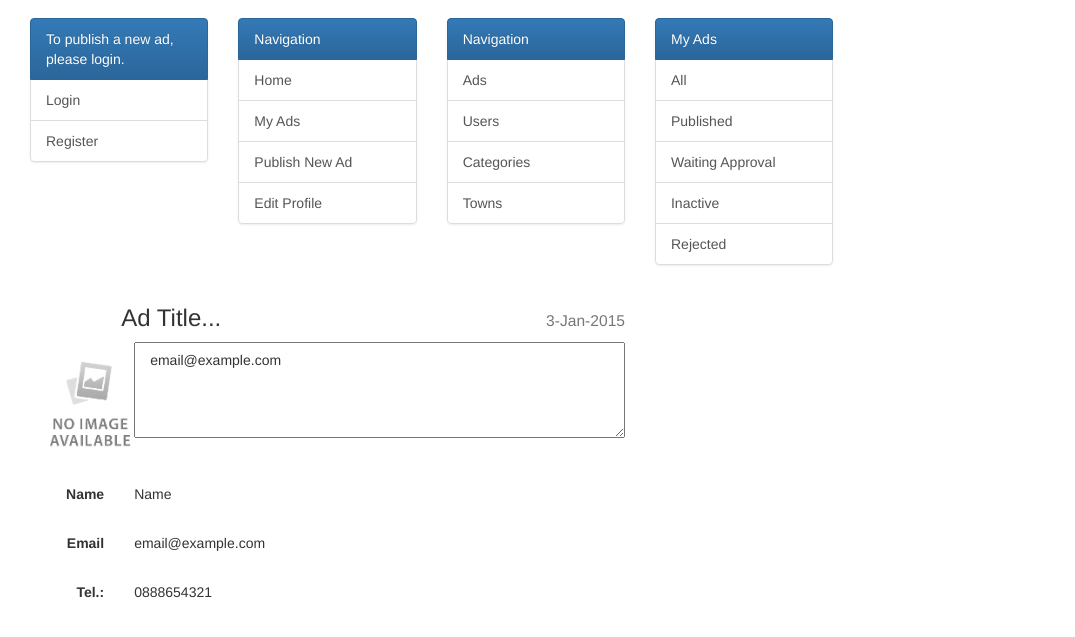
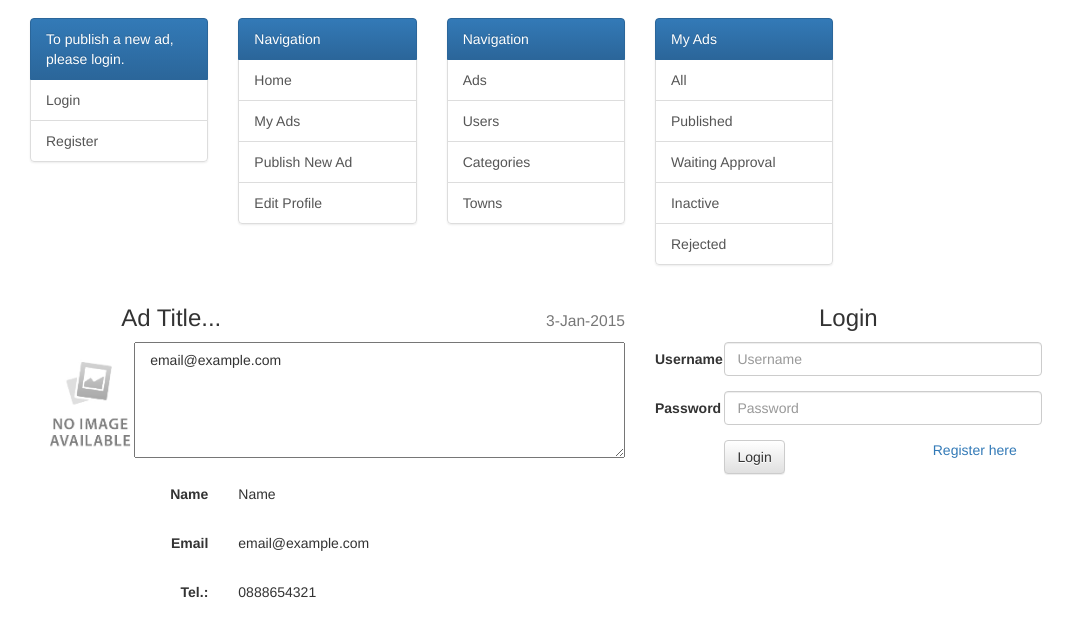
Before and after one commit to stuckata/ads-project, a website: page app/bootstrap-themed-home-page.html in a window 1280 px wide. Shown: the part 161-798 px from the top of the page, without its empty margins (0-1075 px from the left). Drawn offline with Linux system fonts and the light colour scheme.

Commit message:
added bootstrap user login

```diff
--- a/app/bootstrap-themed-home-page.html
+++ b/app/bootstrap-themed-home-page.html
@@ -113,28 +113,57 @@
                                         <img src="images/No_image_available.jpg">
                                     </div>
                                     <div class="col-md-10">
-                                        <textarea rows="4" class="form-control-static col-md-12">email@example.com</textarea>
+                                        <textarea rows="5" class="form-control-static col-md-12">email@example.com</textarea>
                                     </div>
                                 </div>
                                 <div class="form-group">
-                                    <label class="col-md-2 control-label">Name</label>
-                                    <div class="col-md-10">
+                                    <label class="col-md-offset-2 col-md-2 control-label">Name</label>
+                                    <div class="col-md-8">
                                         <p class="form-control-static">Name</p>
                                     </div>
                                 </div>
                                 <div class="form-group">
-                                    <label class="col-md-2 control-label">Email</label>
-                                    <div class="col-md-10">
+                                    <label class="col-md-offset-2 col-md-2 control-label">Email</label>
+                                    <div class="col-md-8">
                                         <p class="form-control-static">email@example.com</p>
                                     </div>
                                 </div>
                                 <div class="form-group">
-                                    <label class="col-md-2 control-label">Tel.:</label>
-                                    <div class="col-md-10">
+                                    <label class="col-md-offset-2 col-md-2 control-label">Tel.:</label>
+                                    <div class="col-md-8">
                                         <p class="form-control-static">0888654321</p>
                                     </div>
                                 </div>
                             </form>
+                        </form>
+                    </section>
+
+                    <!-- User Login -->
+                    <section class="col-md-4">
+                        <form class="form-horizontal">
+                            <div class="col-md-12">
+                                <h3 class="text-center">Login</h3>
+                            </div>
+                            <div class="form-group">
+                                <label for="inputEmail3" class="col-md-2 control-label">Username</label>
+                                <div class="col-md-10">
+                                    <input type="text" class="form-control" id="inputEmail3" placeholder="Username">
+                                </div>
+                            </div>
+                            <div class="form-group">
+                                <label for="inputPassword3" class="col-md-2 control-label">Password</label>
+                                <div class="col-md-10">
+                                    <input type="password" class="form-control" id="inputPassword3" placeholder="Password">
+                                </div>
+                            </div>
+                            <div class="row">
+                                <div class="col-md-offset-2 col-md-2">
+                                    <button type="submit" class="btn btn-default">Login</button>
+                                </div>
+                                <div class="col-md-offset-4 col-md-4">
+                                    <a href="#">Register here</a>
+                                </div>
+                            </div>
                         </form>
                     </section>
 
```
